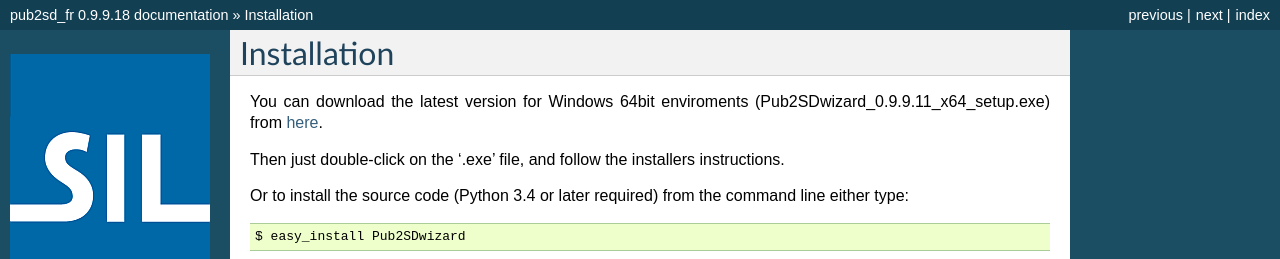
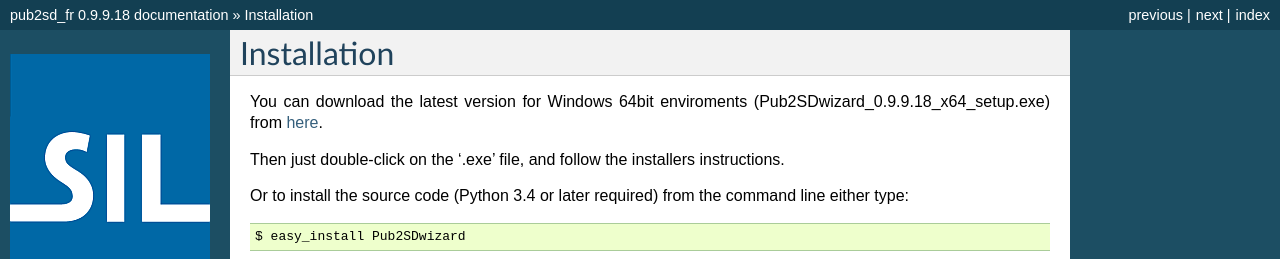
Before and after one commit to madskinner/pub2sd_fr, a Sphinx documentation site: the page built from docs/installation.rst, in a window 1280 px wide. Shown: the top 259 px of the page. Built offline with Sphinx 7.4.7, drawn with Linux system fonts in a browser that asks for light colours.

Commit message:
0.9.9.18b

```diff
--- a/docs/conf.py
+++ b/docs/conf.py
@@ -70,10 +70,10 @@
 # The short X.Y version.
 #version = Pub2SDwizard.__version__
 #version = __version__
-version = 0.9.9.18
+version = u'0.9.9.18'
 # The full version, including alpha/beta/rc tags.
 #release = Pub2SDwizard.__version__
-release = 0.9.9.18
+release = u'0.9.9.18'
 # The language for content autogenerated by Sphinx. Refer to documentation
 # for a list of supported languages.
 #language = None
--- a/docs/installation.rst
+++ b/docs/installation.rst
@@ -2,7 +2,7 @@
 Installation
 ============
 
-You can download the latest version for Windows 64bit enviroments (Pub2SDwizard_0.9.9.11_x64_setup.exe) from here_.
+You can download the latest version for Windows 64bit enviroments (Pub2SDwizard_0.9.9.18_x64_setup.exe) from here_.
 
 .. _here: https://app.box.com/s/072hxtbsgfhwh9uhw1yvj281fm58bual
 Then just double-click on the '.exe' file, and follow the installers instructions.
```
